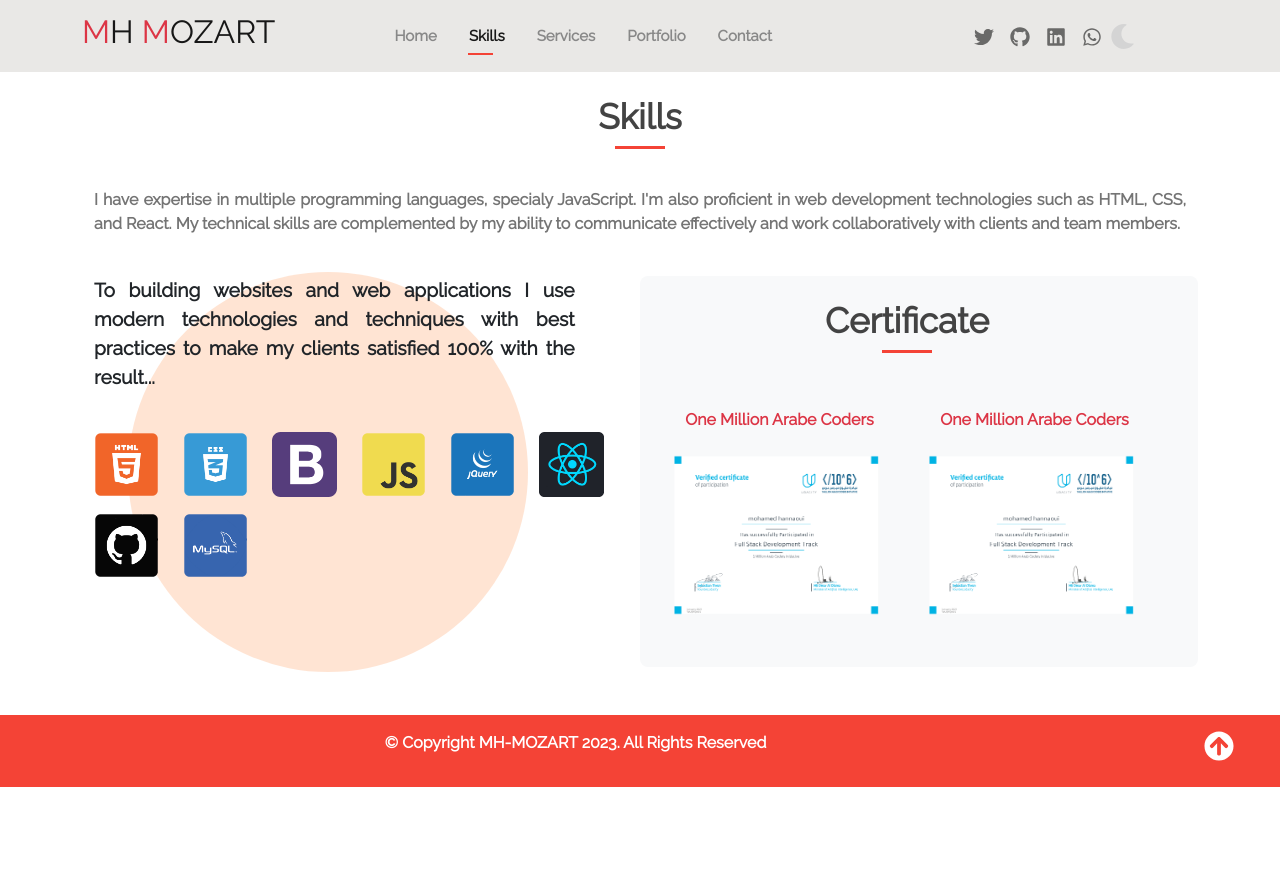
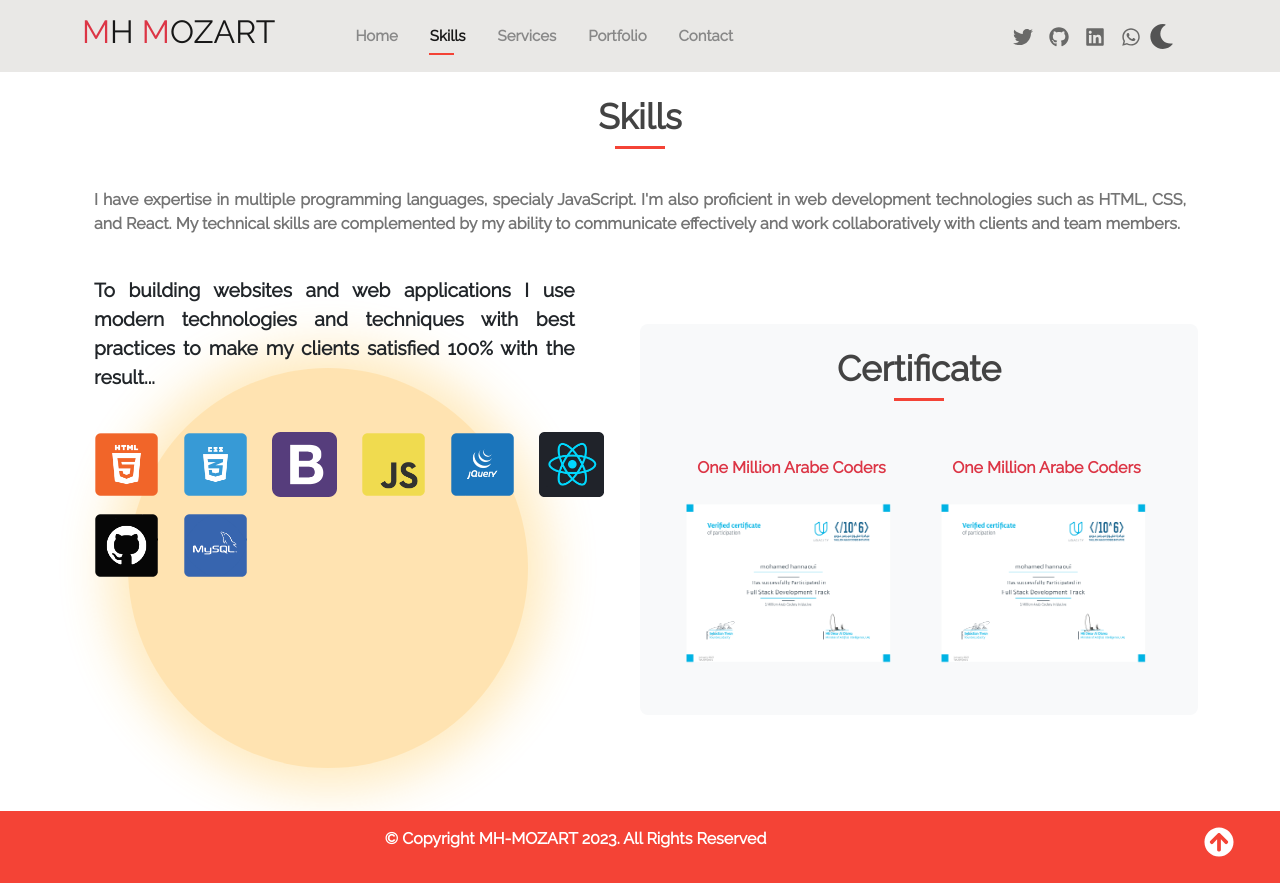
Before and after one commit to mohamedhn37/portfolio-React, a React (Create React App) app: page /Skills in a window 1280 px wide. Before the commit the page ends 800 px from the top, so only its background shows below. Built offline with nearby package versions, Linux system fonts and the light colour scheme.

Commit message:
darkMode

```diff
--- a/src/Components/Header/Header.css
+++ b/src/Components/Header/Header.css
@@ -34,11 +34,11 @@ header{
 }
 .moon{
     font-size: 25px;
-    color: #D4D4D4;
+    color: #545454;
 }
 .sun{
     font-size: 25px;
-    color: #FFD700;
+    color: var(--col-sun);
 }
 /********header*******/
 /* -------------------------responsive----------------------- */
--- a/src/Components/Header/Header.jsx
+++ b/src/Components/Header/Header.jsx
@@ -17,7 +17,7 @@ const Header = (props) => {
             <button className="navbar-toggler" type="button" data-bs-toggle="collapse" data-bs-target="#navbarNav" aria-controls="navbarNav" aria-expanded="false" aria-label="Toggle navigation">
               <span className="navbar-toggler-icon"></span>
             </button>
-            <div className="collapse navbar-collapse justify-content-center align-items-center" id="navbarNav">
+            <div className="collapse navbar-collapse justify-content-between align-items-center" id="navbarNav">
               <ul className="navbar-nav first ms-5">
                 <li className="nav-item px-2">
                   <NavLink className="nav-link" to="/">Home</NavLink>
--- a/src/DarkMode.jsx
+++ b/src/DarkMode.jsx
@@ -9,17 +9,35 @@ const DarkMode = () => {
   return [ theme, toggleTheme];
 }
 const GlobaleStyles = createGlobalStyle`
-    body {
+    body{
         background: ${({theme})=> theme.body}
     }
+    h1, h2, .homeShortDescription, .partAndDescription p , .skills-para, .testimonials p, .testimonials h3{
+        color: ${({ theme }) => theme.text};
+    }
+    .partAndDescription h2 {
+        color: ${({ theme }) =>
+          theme.partAndDescriptionH2Color || theme.text};
+    }
+    h1, .partAndDescription h2, .testimonials h3, .suggestion{
+        text-shadow: ${({ theme }) => theme.textShadow};
+    }
+    .skills::after{
+        background-color: ${({ theme }) =>  theme.MoonColDark };
+        box-shadow: ${({ theme }) => theme.MoonlightDark}
+    }
+
 `;
 const LightTheme = {
-    body: '#fff',
-    text: '#121212'
+    body: '#fff'
 }
 const DarkTheme = {
     body: '#121212',
-    text: '#fff'
+    text: '#fff',
+    partAndDescriptionH2Color: '#dcdcdc',
+    MoonColDark : 'var(--col-moon)',
+    MoonlightDark : '0px 0px 50px 20px var(--col-light-moon)',
+    textShadow: '2px 2px 4px  var(--col-red)'
 }
 
 export  { DarkMode, GlobaleStyles, LightTheme, DarkTheme}
--- a/src/Pages/Portfolio/Portfolio.css
+++ b/src/Pages/Portfolio/Portfolio.css
@@ -1,4 +1,4 @@
-#full,#web,#mobile{
+/* #full,#web,#mobile{
     color: var(--col-red);
     font-size: 20px;
     font-weight: bold;
@@ -23,6 +23,34 @@
     background: var(--col-red-light);
     z-index: -1;
 }
+
+} */
+
+#full,#web,#mobile{
+    padding: 10px 20px;
+    margin: 10px;
+    border: none;
+    font-size: 17px;
+    color: var(--col-init);
+    border-radius: 7px;
+    letter-spacing: 3px;
+    font-weight: 700;
+    text-transform: uppercase;
+    transition: 0.5s;
+    transition-property: box-shadow;
+}
+
+#full,#web,#mobile{
+    background: var(--col-blue);
+    box-shadow: 0 0 25px var(--col-blue);
+}
+
+#full:hover,#web:hover,#mobile:hover {
+    box-shadow: 0 0 5px var(--col-blue),
+                0 0 25px var(--col-blue),
+                0 0 50px var(--col-blue),
+                0 0 100px var(--col-blue);
+}
 .animate {
     animation: moveIn 1s ease-out;
 }
--- a/src/Pages/Skills/Skills.css
+++ b/src/Pages/Skills/Skills.css
@@ -13,11 +13,12 @@
     display: block;
     width: 400px;
     height: 400px;
-    background-color: var(--col-orange);
+    background-color: var(--col-sun);
+    box-shadow: 0px 0px 50px 20px var(--col-yellow);
     border-radius: 50%;
     z-index: -1;
     position: absolute;
-    top: 50%;
+    top: 60%;
     left: 22%;
     transform: translate(-50%, -50%);
     opacity: 0.3;
@@ -25,7 +26,10 @@
 /* -------------------------responsive----------------------- */
 @media (max-width: 485px){
     .skills::after{
-        display: none;
+        width: 320px;
+        height: 320px;
+        top: 13%;
+        left: 50%;
     }
 
 }
--- a/src/Pages/Skills/Skills.jsx
+++ b/src/Pages/Skills/Skills.jsx
@@ -37,8 +37,8 @@ const Skills = () => {
                         <SkillsCard src={imgSql} alt="GitHub"/>
                     </div>
                 </div>
-                <div className="col-md-6 bg-light p-4 rounded-3">
-                    <div className="row">
+                <div className="col-md-6 bg-light p-4 rounded-3 my-5">
+                    <div className="row m-auto">
                         <SectionHead title="Certificate"/>
                         <CertificateCard title="One Million Arabe Coders" src={OMACodersCertificat}  alt="OMACodersCertificat"/>
                         <CertificateCard title="One Million Arabe Coders" src={OMACodersCertificat}  alt="OMACodersCertificat"/>                    </div>
--- a/src/index.css
+++ b/src/index.css
@@ -11,6 +11,10 @@
     --col-violet: #E80368;
     --col-yellow: #FFBB2C;
     --col-green: #11DBCF;
+    --col-sun: #FFA500;
+    --col-light-sun: #FFC107;
+    --col-moon: #ECECEC;
+    --col-light-moon: #F5F5F5
 }
 *{
     margin: 0;
```
Also changed, not shown: src/images/contact-draw.png, src/images/reviews-draw.png (added).
